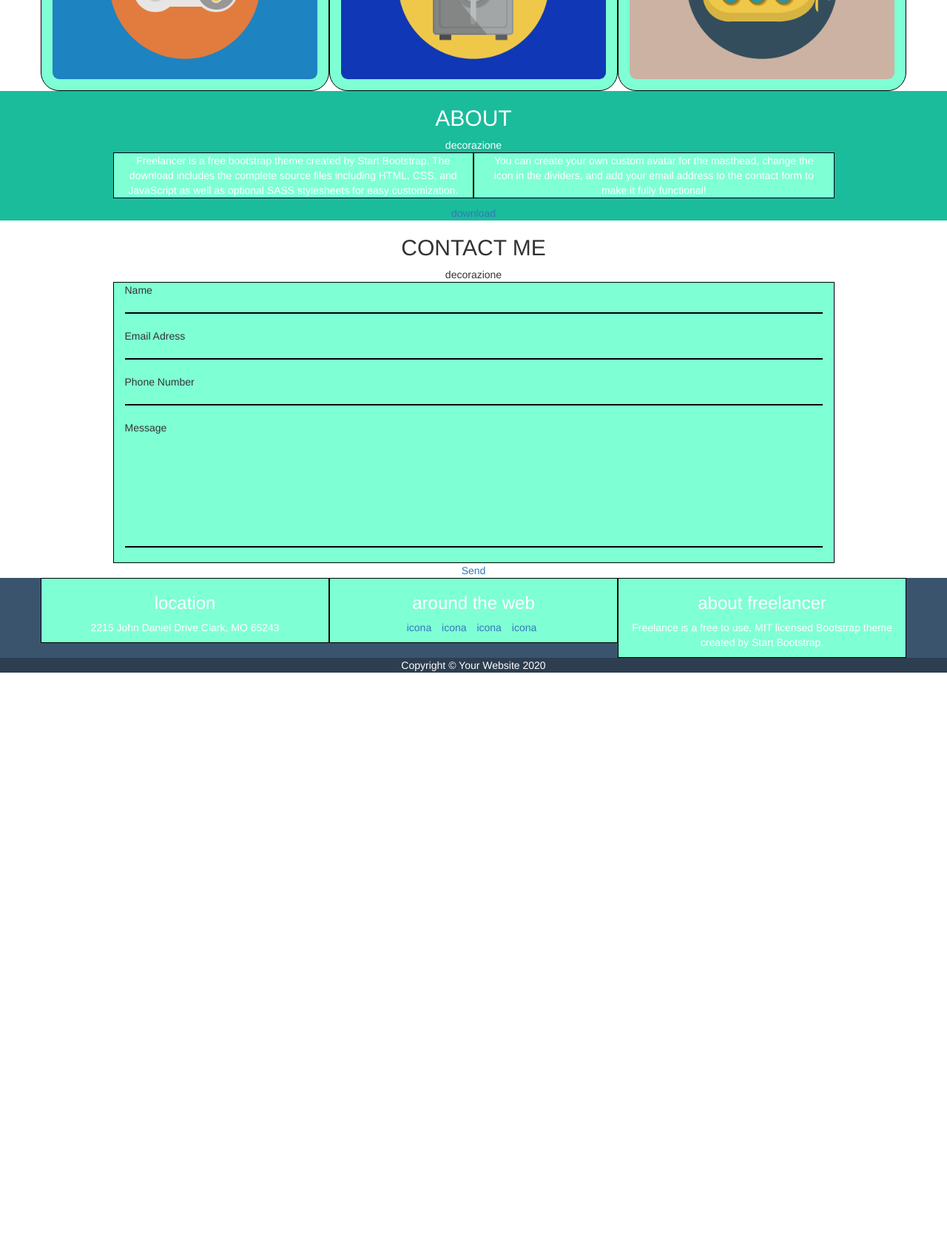
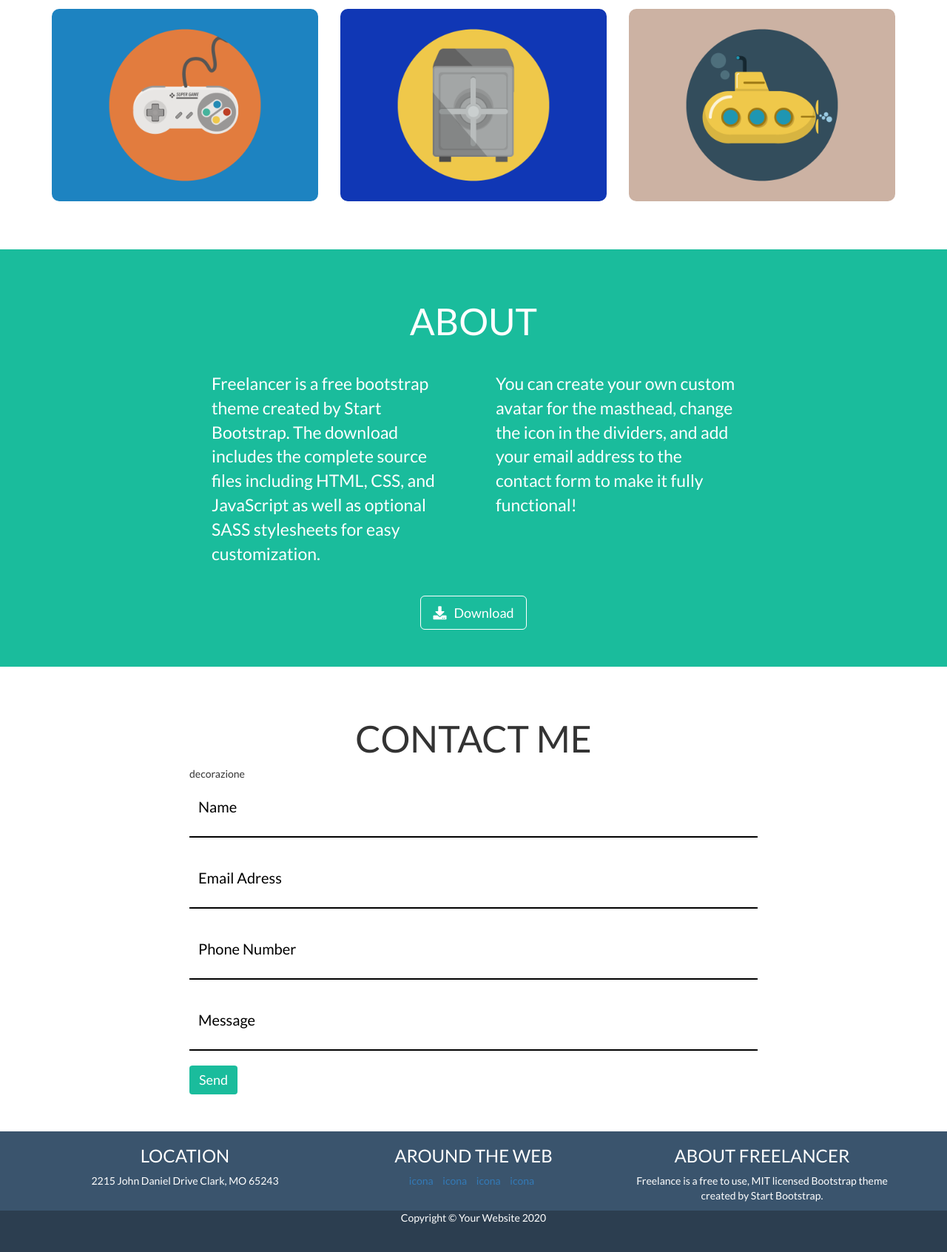
Before and after one commit to michelafranchini/html-css-bootstrap-freelancer, a plain HTML site: page index.html in a window 1280 px wide. Shown: the part 1100-2792 px from the top of the page at 74% size. Before the commit the page ends 2019 px from the top, so only its background shows below. Drawn offline with nearby package versions, Linux system fonts and the light colour scheme.

Commit message:
modifica portfolio/about/contact

```diff
--- a/css/style.css
+++ b/css/style.css
@@ -1,40 +1,91 @@
 /* debug */
-[class*="col-"] {
+/* [class*="col-"] {
     background-color: aquamarine;
     border: 1px solid black;
     height: 100%;
+} */
+
+.ms_hr {
+    display: inline-block;
 }
 hr {
     border: 1px solid black;
 }
 /* debug */
 
+body {
+    font-family: 'Lato', sans-serif;
+}
 
+.wrapper_60 {
+    width: 60%;
+    margin: 0 auto;
+}
 
-body {
-    text-align: center;
-}
-.container {
-    max-width: 1170px;
-}
-h2 {
+h2, h3 {
     text-transform: uppercase;
 }
 
 .white_text {
     color: white;
 }
+
+h2 {
+    font-size: 50px;
+}
+
+#portfolio,
+#about,
+#contact {
+    padding: 50px 0;
+}
+
 /* header */
 header {
     text-transform: uppercase;
     width: 100%;
+    position: relative;
 }
+
+/* navbar */
+nav {
+    position: fixed;
+    width: 100%;
+    z-index: 2;
+}
+.ms_navbar {
+    background-color: #2c3e50;
+    margin: 0 auto;
+}
+
+.ms_navbar a {
+    text-transform: uppercase;
+    border-radius: 0px;
+    color: white;
+}
+
+.icon_bar {
+    background-color: #888888;
+}
+
+.burger_button {
+    border: 1px solid white;
+}
+
+@media screen and (min-width: 768px) {
+
+    .ms_navbar {
+        border-radius: 0 px;
+    }
+}
+
 nav,
 .bg_darkgrey {
     background-color: #2c3e50;
-    /* height: 80px; */
+    height: 80px;
 }
 
+ /* jumbotron */
 .bg_green {
     background-color: #1abc9c ;
 }
@@ -46,6 +97,12 @@ nav,
     text-decoration: none;
 }
 
+/* .jumbotron hr {
+    display: inline;
+} */
+
+
+
 /* portfolio */
 .images img {
     border-radius: 25px;
@@ -55,19 +112,49 @@ nav,
     display: block;
 }
 
+/* about */
+#about p {
+    font-size: 23px;
+    padding: 30px;
+}
+
+.btn_download {
+    background-color: #1abc9c;
+    border: 1px solid white;
+    color: white;
+}
+.fa-download {
+    margin-right: 10px;
+}
+
 /* contact */
+#contact h2 {
+    text-align: center;
+}
 .contact p {
     text-align: left;
 }
 
-
-.form :last-child {
-    margin-top: 150px;
+.ms_form {
+    border: none;
+    box-shadow: none;
 }
 
-.contact a {
-    text-align: left;
+.ms_form::placeholder {
+    color: black;
+    font-size: 20px;
 }
+
+form hr {
+    border-color: black;
+}
+
+.btn_send {
+    background-color: #1abc9c;
+    color: white;
+    font-size: 18px;
+}
+
 
 /* footer */
 footer {
--- a/index.html
+++ b/index.html
@@ -5,36 +5,55 @@
         <meta http-equiv="X-UA-Compatible" content="IE=edge">
         <meta name="viewport" content="width=device-width, initial-scale=1.0">
         <link rel="stylesheet" href="https://maxcdn.bootstrapcdn.com/bootstrap/3.3.7/css/bootstrap.min.css" integrity="sha384-BVYiiSIFeK1dGmJRAkycuHAHRg32OmUcww7on3RYdg4Va+PmSTsz/K68vbdEjh4u" crossorigin="anonymous">
+
+        <!-- Optional theme -->
+        <link rel="stylesheet" href="https://maxcdn.bootstrapcdn.com/bootstrap/3.3.7/css/bootstrap-theme.min.css" integrity="sha384-rHyoN1iRsVXV4nD0JutlnGaslCJuC7uwjduW9SVrLvRYooPp2bWYgmgJQIXwl/Sp" crossorigin="anonymous">
+
+        <link rel="stylesheet" href="https://cdnjs.cloudflare.com/ajax/libs/font-awesome/5.15.3/css/all.min.css">
+        <link rel="preconnect" href="https://fonts.gstatic.com">
+        <link href="https://fonts.googleapis.com/css2?family=Lato:wght@400;900&display=swap" rel="stylesheet">
         <link rel="stylesheet" href="css/style.css">
         <title>Start Bootstrap</title>
     </head>
     <body>
         <header class="white_text">
-            <!-- navbar -->
-            <nav>
+            <nav class="navbar ms_navbar">
                 <div class="container">
-                    <div class="row">
-                        <div class="col-lg-3 col-sm-4 col-xs-5">
-                            <a href="#">start bootstrap</a>
+                  <div class="navbar-header">
+                        <button type="button" class="navbar-toggle collapsed burger_button" data-toggle="collapse" data-target="#bs-example-navbar-collapse-1" aria-expanded="false">
+                        <span class="sr-only">Toggle navigation</span>
+                        <span class="icon-bar icon_bar"></span>
+                        <span class="icon-bar icon_bar"></span>
+                        <span class="icon-bar icon_bar"></span>
+                        </button>
+                        <a class="navbar-brand" href="#">start bootstrap</a>
                     </div>
-                        <div class="col-lg-4 col-lg-offset-5 col-sm-4 col-sm-offset-4 col-xs-1 col-xs-offset-6">
-                            <ul class="list-inline">
-                                <li><a href="#">portfolio</a></li>
-                                <li><a href="#">about</a></li>
-                                <li><a href="#">contact</a></li>
+                    <div class="collapse navbar-collapse" id="bs-example-navbar-collapse-1">
+                        <ul class="nav navbar-nav navbar-right">
+                            <li><a href="#portfolio">portfolio</a></li>
+                            <li><a href="#about">about</a></li>
+                            <li><a href="#contact">contact</a></li>
                         </ul>
-                        </div>
                     </div>
                 </div>
               </nav>
             <!-- navbar -->
 
             <!-- jumbotron -->
-            <div class="jumbotron bg_green">
+            <div class="jumbotron bg_green text-center">
                 <div class="container">
                     <div class="row">
                         <div class="col-lg-8 col-lg-offset-2 col-sm-8 col-sm-offset-2 col-xs-12">
                             <img src="img/avatar.svg" alt="avatar" ">
+                            <div>
+                                <div class="ms_hr">
+                                    <hr>
+                                </div>
+                                <i class="fas fa-star"></i>
+                                <div class="ms_hr">
+                                    <hr>
+                                </div>
+                            </div>
                             <h1>start bootstrap</h1>
                             <p>Graphic Artist - Web Designer - Illustrator</p>
                         </div>
@@ -46,18 +65,18 @@
 
         <main>
             <!-- portfolio -->
-            <section>
+            <section id="portfolio" class="text-center">
                 <div class="container">
                     <div class="row">
                         <h2>portfolio</h2>
                         <span>decorazione</span>
                         <div class="images">
-                            <img src="img/cabin.png" alt="baita" class="col-lg-4 col-sm-6 img-responsive">
-                            <img src="img/cake.png" alt="cake" class="col-lg-4 col-sm-6 img-responsive">
-                            <img src="img/circus.png" alt="circus" class="col-lg-4 col-sm-6 img-responsive">
-                            <img src="img/game.png" alt="pad" class="col-lg-4 col-sm-6 img-responsive">
-                            <img src="img/safe.png" alt="safe" class="col-lg-4 col-sm-6 img-responsive">
-                            <img src="img/submarine.png" alt="sub" class="col-lg-4 col-sm-6 img-responsive">
+                            <img src="img/cabin.png" alt="baita" class="col-lg-4 col-sm-6 col-xs-12 img-responsive">
+                            <img src="img/cake.png" alt="cake" class="col-lg-4 col-sm-6 col-xs-12 img-responsive">
+                            <img src="img/circus.png" alt="circus" class="col-lg-4 col-sm-6 col-xs-12 img-responsive">
+                            <img src="img/game.png" alt="pad" class="col-lg-4 col-sm-6 col-xs-12 img-responsive">
+                            <img src="img/safe.png" alt="safe" class="col-lg-4 col-sm-6 col-xs-12 img-responsive">
+                            <img src="img/submarine.png" alt="sub" class="col-lg-4 col-sm-6 col-xs-12 img-responsive">
                         </div>
                     </div>
                 </div>
@@ -65,51 +84,68 @@
             <!-- /portfolio -->
 
             <!-- about -->
-            <section class="bg_green white_text">
-                <div class="container">
+            <section id="about" class="bg_green white_text text-center">
+                <div class="wrapper_60">
+                    <div class="container-fluid">
+                        <div class="row">
                             <h2>about</h2>
-                    <span>decorazione</span>
-                    <div class="row">
-                        <p class="col-lg-5 col-lg-offset-1 col-sm-4 col-sm-offset-2">Freelancer is a free bootstrap theme created by Start Bootstrap. The download includes the complete source files including HTML, CSS, and JavaScript as well as optional SASS stylesheets for easy customization.</p>
-                        <p class="col-lg-5 col-sm-4">You can create your own custom avatar for the masthead, change the icon in the dividers, and add your email address to the contact form to make it fully functional!</p>
+                            <p class="col-sm-6 col-xs-12 text-left">Freelancer is a free bootstrap theme created by Start Bootstrap. The download includes the complete source files including HTML, CSS, and JavaScript as well as optional SASS stylesheets for easy customization.</p>
+                            <p class="col-sm-6 col-xs-12 text-left">You can create your own custom avatar for the masthead, change the icon in the dividers, and add your email address to the contact form to make it fully functional!</p>
                         </div>
-                    <a href="#">download</a>
+                        <button type="button" class="btn btn-lg btn_download"><i class="fas fa-download"></i>Download</button>
+                    </div>
                 </div>
             </section>
             <!-- /about -->
 
             <!-- contact -->
-            <section class="contact">
-                <div class="container">
+            <section id="contact" class="contact">
+                <div class="wrapper_60">
+                    <div class="container-fluid">
+                        <div class="row">
                             <h2>contact me</h2>
                             <span>decorazione</span>
-                    <div class="row">
-                        <div class="form col-lg-10 col-lg-offset-1">
-                            <p>Name</p>
+                            <form>
+                                <div class="form-group">
+                                  <label for="exampleInputEmail1"></label>
+                                  <input type="email" class="form-control ms_form" id="exampleInputEmail1" placeholder="Name">
+                                </div>
                                 <hr>
-                            <p>Email Adress</p>
+                                <div class="form-group">
+                                    <label for="exampleInputEmail1"></label>
+                                    <input type="email" class="form-control ms_form" id="exampleInputEmail1" placeholder="Email Adress">
+                                  </div>
                                   <hr>
-                            <p>Phone Number</p>
+                                <div class="form-group">
+                                    <label for="exampleInputEmail1"></label>
+                                    <input type="email" class="form-control ms_form" id="exampleInputEmail1" placeholder="Phone Number">
+                                  </div>
                                   <hr>
-                            <p>Message</p>
+                                <div class="form-group">
+                                    <label for="exampleInputEmail1"></label>
+                                    <input type="email" class="form-control ms_form" id="exampleInputEmail1" placeholder="Message">
+                                </div>
                                 <hr>
+
+                                <button type="submit" class="btn btn_send">Send</button>
+                            </form>
                             </div>
                         </div>
-                    <a href="#">Send</a>
+                    </div>
                 </div>
             </section>
             <!-- /contact -->
         </main>
 
-        <footer class="white_text">
+        <footer class="white_text text-center">
             <!-- upper footer -->
             <div class="container">
                 <div class="row">
-                    <div class="col-lg-4 col-sm-4">
+                    <div class="col-lg-4 col-sm-4 col-xs-12">
                         <h3>location</h3>
                         <p>2215 John Daniel Drive Clark, MO 65243</p>
                     </div>
-                    <div class="col-lg-4 col-sm-4">
+                    <div class="col-lg-4 col-sm-4 col-xs-12">
                         <h3>around the web</h3>
                         <ul class="list-inline">
                             <li><a href="">icona</a></li>
@@ -118,7 +154,7 @@
                             <li><a href="">icona</a></li>
                         </ul>
                     </div>
-                    <div class="col-lg-4 col-sm-4">
+                    <div class="col-lg-4 col-sm-4 col-xs-12">
                         <h3>about freelancer</h3>
                         <p>Freelance is a free to use, MIT licensed Bootstrap theme created by <span>Start Bootstrap</span>.</p>
                     </div>
@@ -133,5 +169,10 @@
             <!-- /credits -->
         </footer>
 
+        <!-- jQuery (necessary for Bootstrap's JavaScript plugins) -->
+        <script src="https://ajax.googleapis.com/ajax/libs/jquery/1.12.4/jquery.min.js"></script>
+        <!-- Include all compiled plugins (below), or include individual files as needed -->
+        <script src="https://maxcdn.bootstrapcdn.com/bootstrap/3.3.7/js/bootstrap.min.js" integrity="sha384-Tc5IQib027qvyjSMfHjOMaLkfuWVxZxUPnCJA7l2mCWNIpG9mGCD8wGNIcPD7Txa" crossorigin="anonymous"></script>
+
     </body>
 </html>
```
Lines whose indentation alone changed are shown as unchanged.
